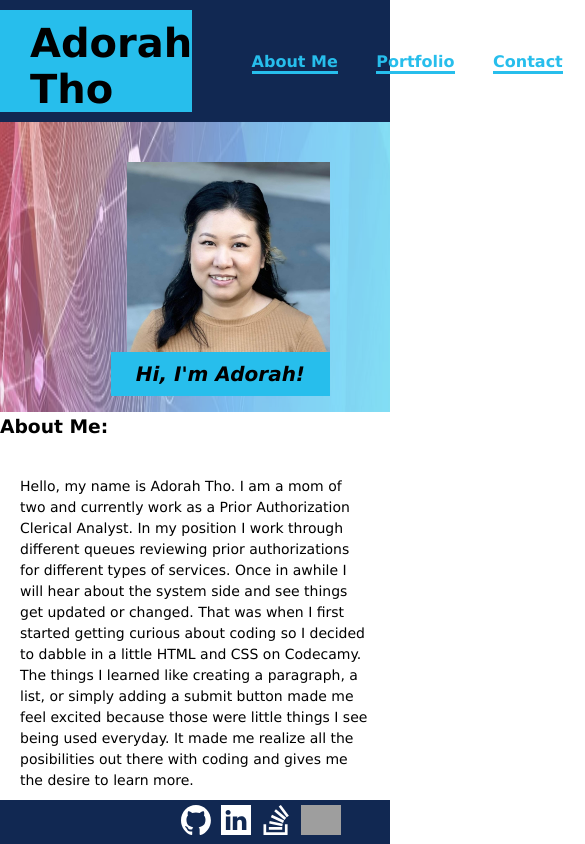
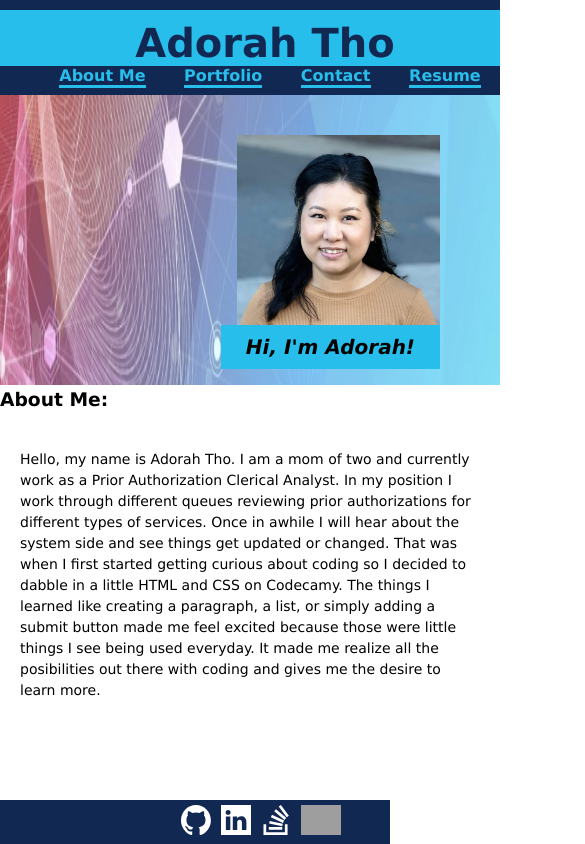
Before and after one commit to adorahtho/my-react-portfolio, a React (Vite) app: page / in a window 390 px wide. Shown: the top 844 px of the page, 585 px wide, since content can reach past the window. Built offline with nearby package versions, Linux system fonts and the light colour scheme; grey boxes are pictures that could not be loaded.

Commit message:
added media queries to App.css file

```diff
--- a/src/App.css
+++ b/src/App.css
@@ -83,17 +83,6 @@ footer h4 {
   justify-content: center;
 }
 
-/*Size modifications for LED Wall and Pastel Puzzel images*/
-/* .left-images {
-  width: 50%;
-} */
-
-/*Size modifications for Calculator and Run Buddy images*/
-/* .right-images {
-  padding-left: 20px;
-  width: 50%;
-} */
-
 /*When mouse hovers over images in work section, the opacity goes from .6 to 1*/
 .project-img:hover {
   opacity: 1;
@@ -121,3 +110,42 @@ footer h4 {
 .runbuddy-textspacing {
   bottom: -590px;
 }
+
+@media screen and (max-width: 1200px) {
+  header {
+    flex-direction: column;
+    flex-wrap: wrap;
+  }
+  h1 {
+  text-align: center;
+  color: var(--dark-blue);
+  }
+  .work-images {
+    display: flex;
+    flex-wrap: wrap;
+    justify-content: center;
+    }
+  .project-container {
+    padding: 5px;
+  }
+  .gigpub-textspacing {
+    display: none;
+  }
+  .puzzle-calc-textspacing {
+    display: none;
+  }
+  .runbuddy-textspacing {
+    display: none;
+  }
+}
+
+/*When screen shrinks to 550px the following will apply for readability and spacing*/
+@media screen and (max-width: 625px) {
+  html {
+    display: grid;
+  }
+  .project-img {
+    height: 300px;
+    width: 470px;
+  }
+}
--- a/src/index.css
+++ b/src/index.css
@@ -59,7 +59,3 @@ h1 {
   font-size: 20px;
   font-style: italic;
 }
-
-/* section {
-  display: flex;
-} */
```
